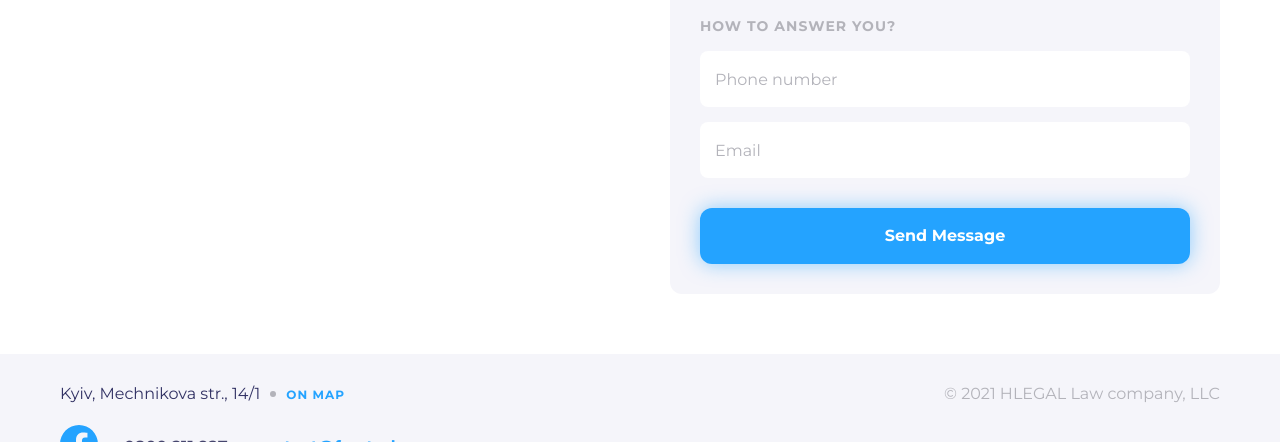
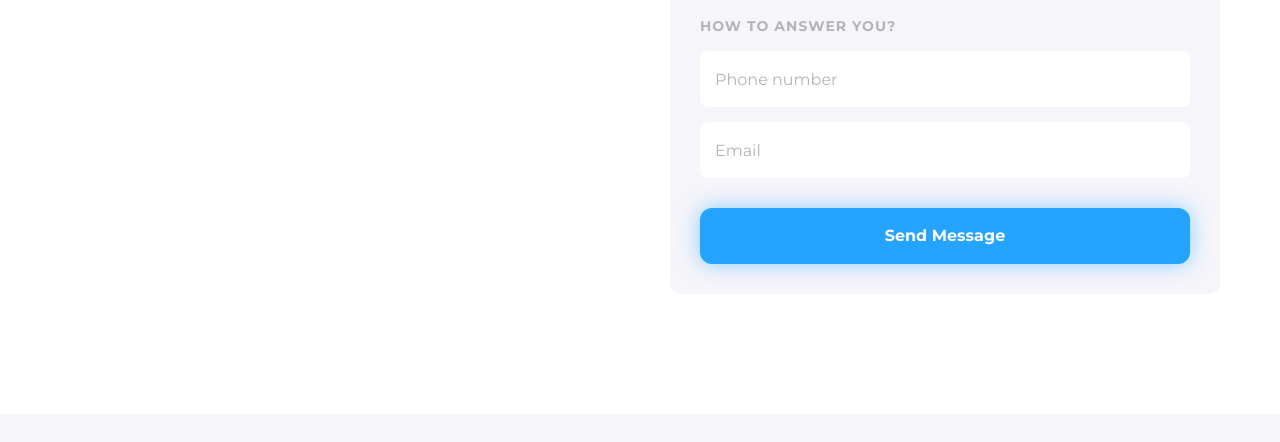
Before and after one commit to SergeyRozovenko/FEBasic_Hillel, a plain HTML site: page index.html in a window 1280 px wide. Shown: the part 492-934 px from the top of the page. Drawn offline with Linux system fonts and the light colour scheme.

Commit message:
add code

```diff
--- a/style/main_style.css
+++ b/style/main_style.css
@@ -36,12 +36,30 @@ img {
 ul {
   list-style: none;
 }
+html,
+body {
+  height: 100%;
+}
+
+body {
+  display: flex;
+  flex-direction: column;
+}
+
 html {
   font-family: "Montserrat", sans-serif;
   font-size: 16px;
   font-weight: 400;
   line-height: 1.25;
   color: var(--main-color);
+}
+
+main {
+  flex: 1 0 auto;
+}
+
+footer {
+  flex: 0 0 auto;
 }
 
 button,
```
